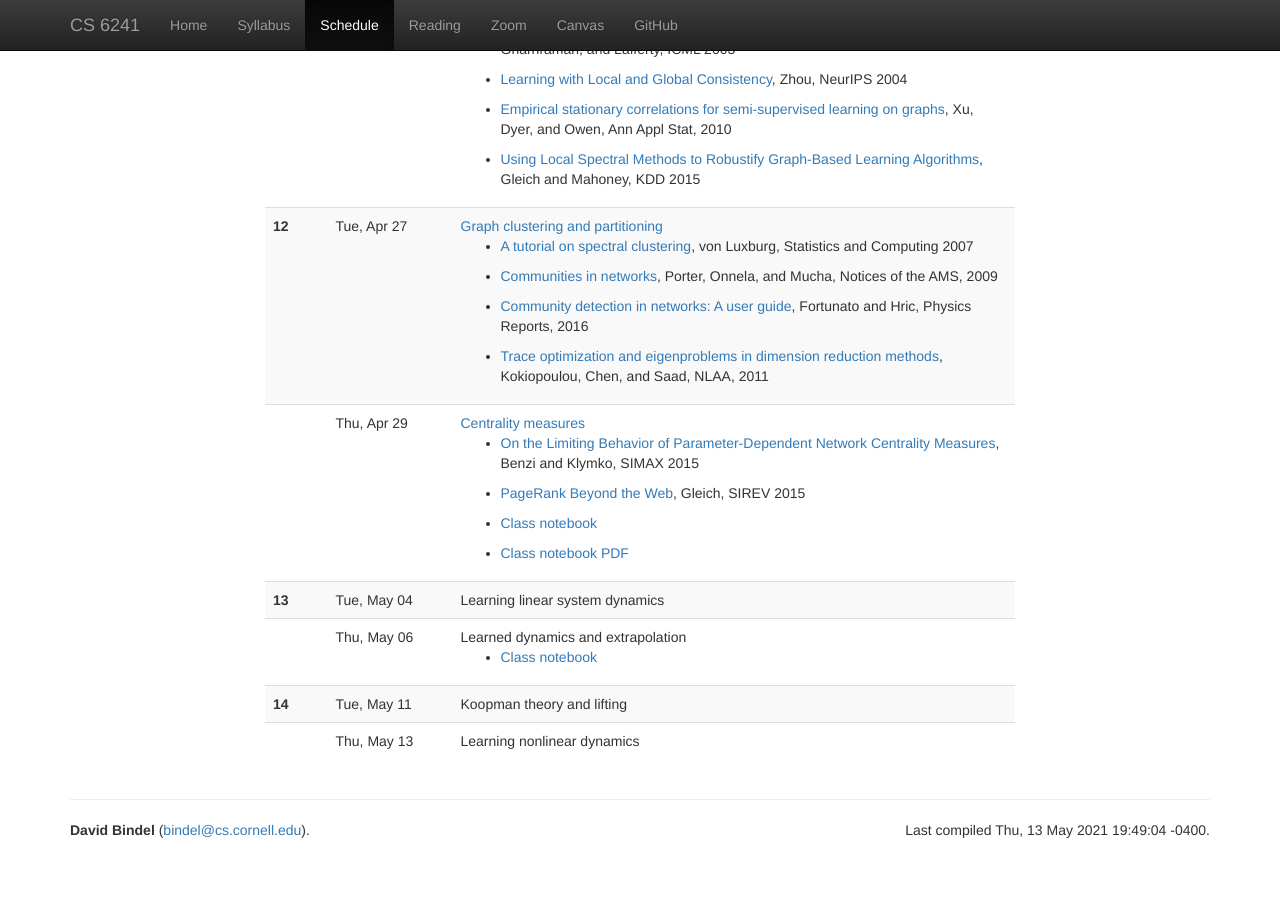
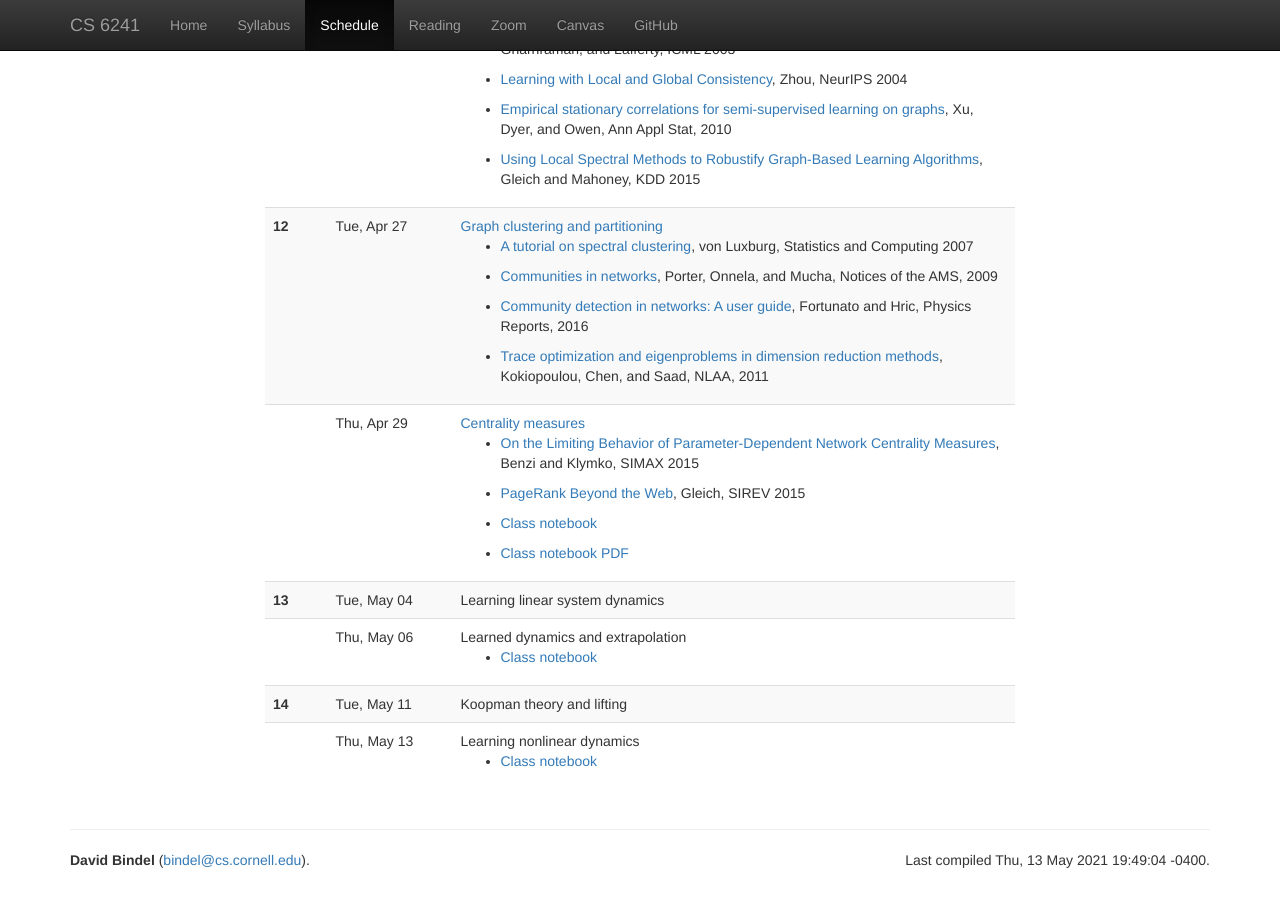
Before and after one commit to dbindel/cs6241-s21, a Jekyll site: the page built from web/schedule.html, in a window 1280 px wide and 900 px high, scrolled down 4654 px. Built offline with Jekyll 4.4.1, drawn with Linux system fonts in a browser that asks for light colours; nearby versions of some CDN libraries; before the commit the page ends 5524 px from its top, so only the background shows below that.

Commit message:
Add 5/13 notebook.

```diff
--- a/web/_data/lectures.yml
+++ b/web/_data/lectures.yml
@@ -379,3 +379,5 @@
 -
   date: 2021-05-13
   info: Learning nonlinear dynamics
+  hw:
+    - "[Class notebook](meetings/nb-2021-05-13.ipynb)"
```
Also changed, not shown: 1 other file.
